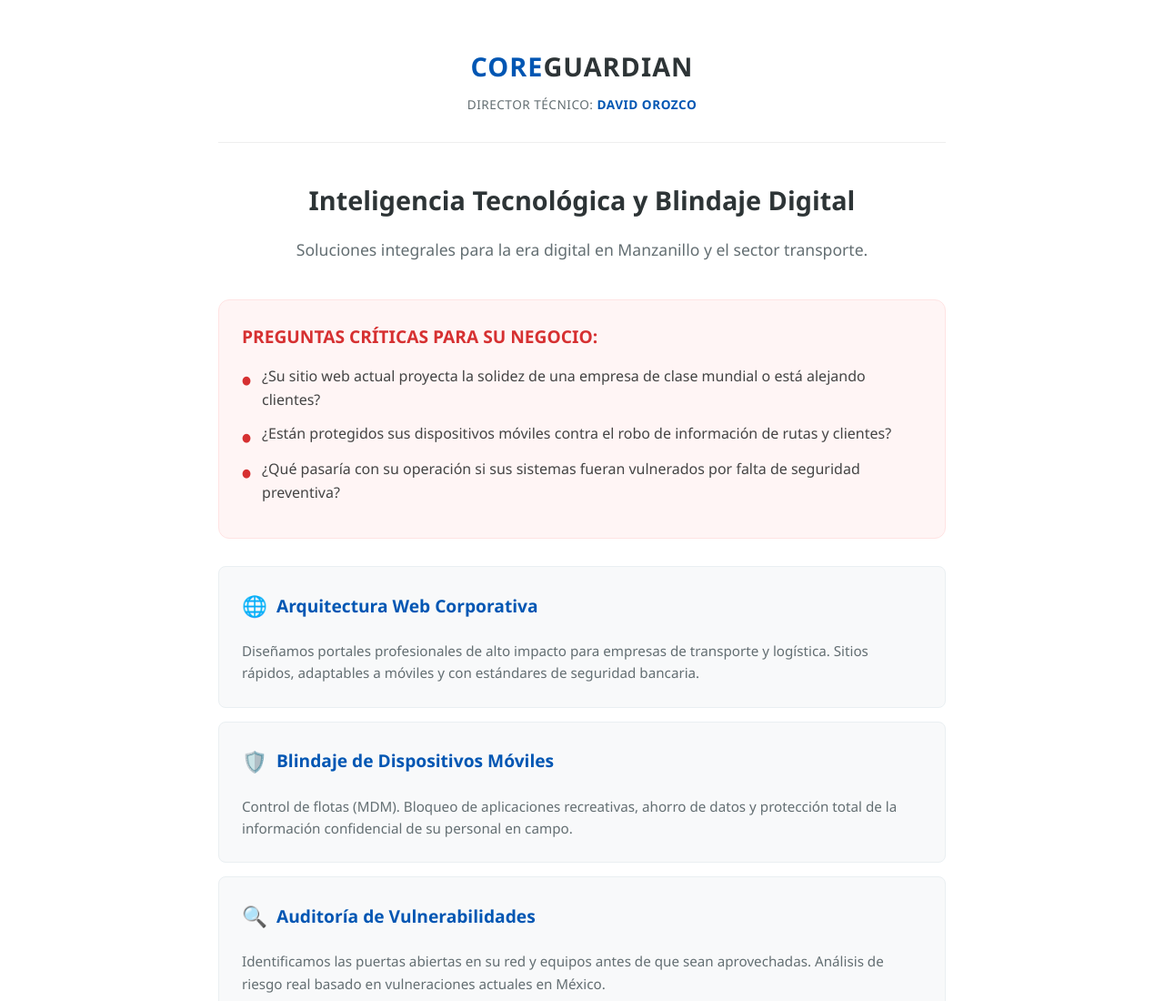
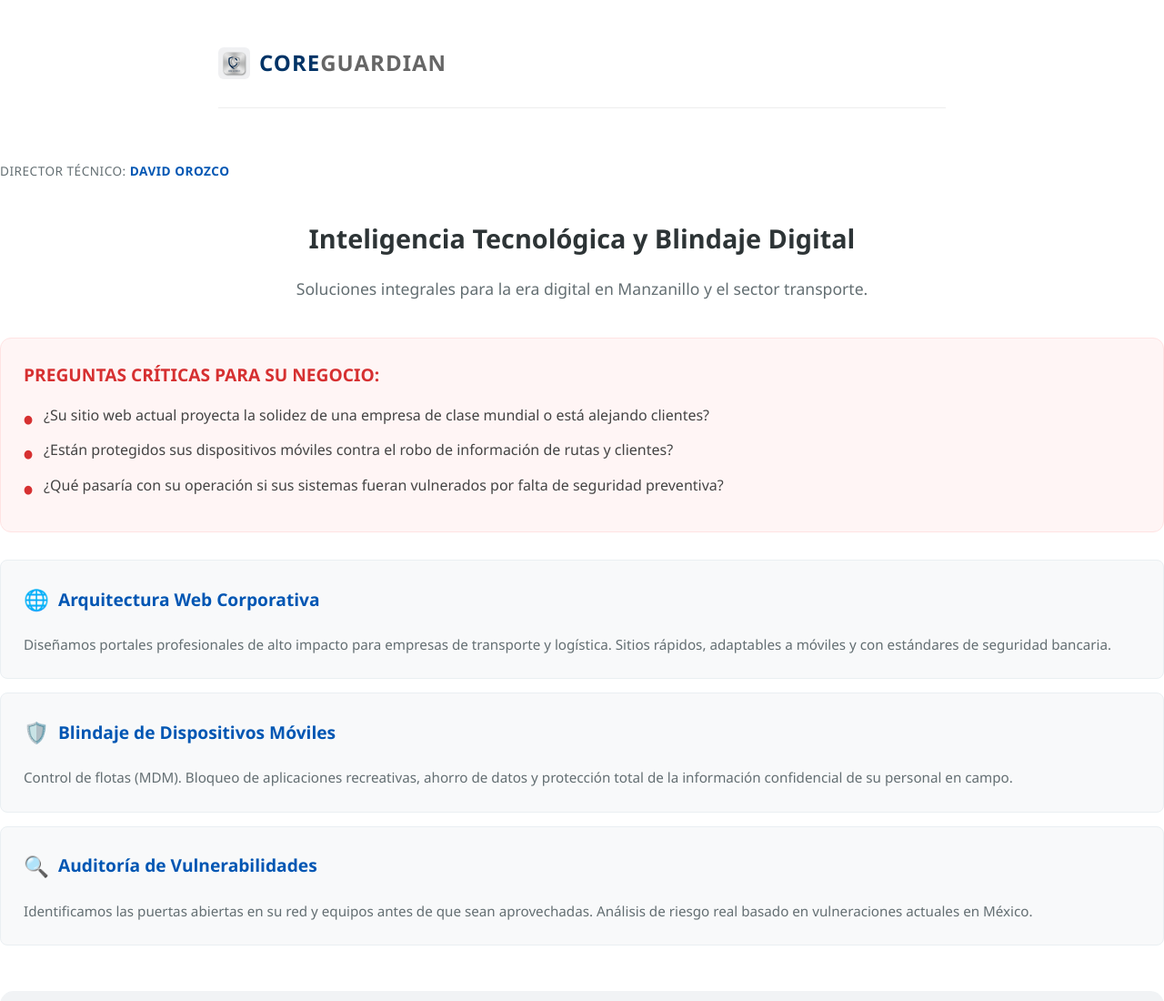
Before and after one commit to 4628dav-blip/core-guardian-web, a plain HTML site: page index.html in a window 1280 px wide. Shown: the top 1100 px of the page at 91% size. Drawn offline with Linux system fonts and the light colour scheme.

Commit message:
Corrigiendo ruta de imagen con slash

```diff
--- a/index.html
+++ b/index.html
@@ -46,8 +46,12 @@
 
 <div class="container">
     <header class="header">
-        <div class="logo-emblem">
-            <span class="c">Core</span>Guardian
+<div class="logo-emblem" style="display: flex; align-items: center; gap: 10px;">
+    <img src="/favicon.png" alt="Logo" style="height: 35px; width: 35px; border-radius: 6px; object-fit: cover;">
+    <div style="font-size: 24px; font-weight: bold;">
+        <span style="color: #003366;">Core</span><span style="color: #666;">Guardian</span>
+    </div>
+</div>
         </div>
         <span class="verified-badge">DIRECTOR TÉCNICO: <strong>DAVID OROZCO</strong></span>
     </header>
```
